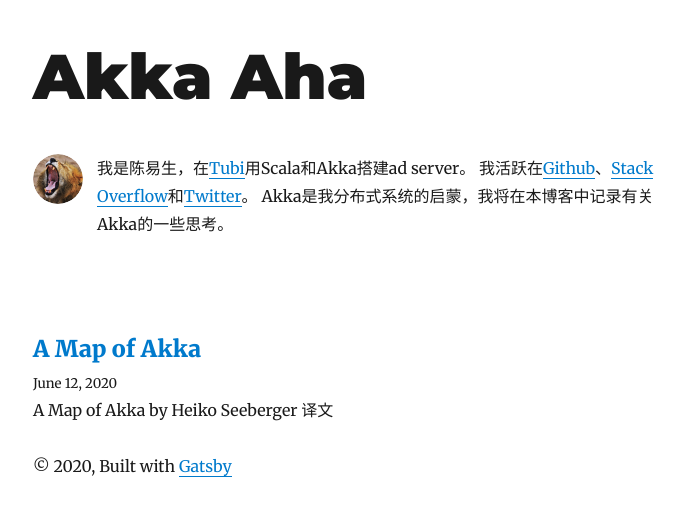
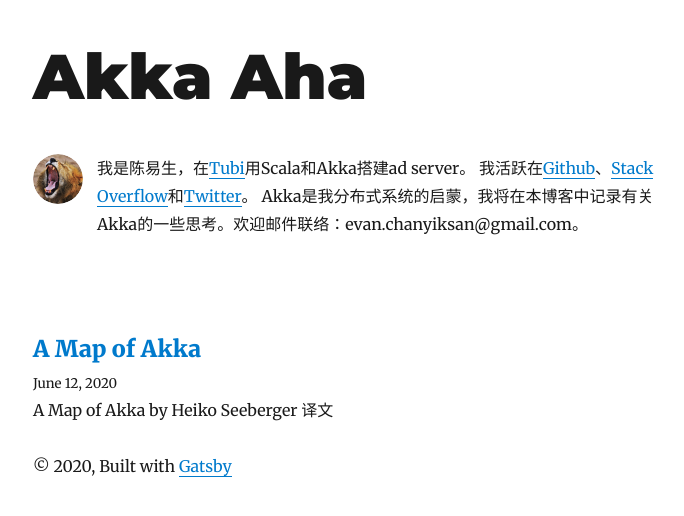
Before and after one commit to YikSanChan/yiksanchan.com, a Gatsby site: page / in a window 1280 px wide. Shown: the whole page, without its empty margins (292-976 px from the left). Built offline with nearby package versions, Linux system fonts and the light colour scheme; Gatsby itself is replaced by a stand-in of ours; some packages are replaced by stand-ins of ours.

Commit message:
bio: add email

```diff
--- a/gatsby-config.js
+++ b/gatsby-config.js
@@ -3,7 +3,7 @@ module.exports = {
     title: `Akka Aha`,
     author: {
       name: `陈易生`,
-      summary: `I build ad server at Tubi.`,
+      email: `evan.chanyiksan@gmail.com`,
     },
     description: `A starter blog demonstrating what Gatsby can do.`,
     siteUrl: `https://gatsby-starter-blog-demo.netlify.app/`,
--- a/src/components/bio.js
+++ b/src/components/bio.js
@@ -25,6 +25,7 @@ const Bio = () => {
         siteMetadata {
           author {
             name
+            email
           }
           social {
             github
@@ -63,7 +64,7 @@ const Bio = () => {
         <a href={`https://github.com/${social.github}`}>Github</a>、
         <a href={`https://stackoverflow.com/users/${social.stackoverflow}`}>Stack Overflow</a>和
         <a href={`https://twitter.com/${social.twitter}`}>Twitter</a>。
-        Akka是我分布式系统的启蒙，我将在本博客中记录有关Akka的一些思考。
+        Akka是我分布式系统的启蒙，我将在本博客中记录有关Akka的一些思考。欢迎邮件联络：{author.email}。
       </p>
     </div>
   )
```
